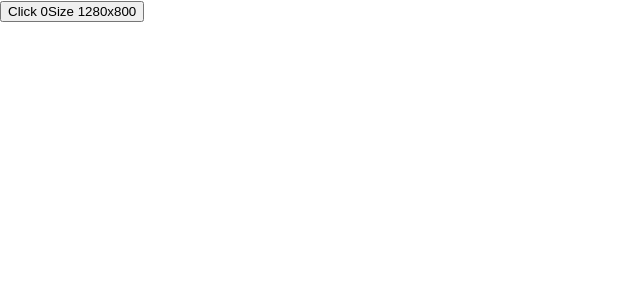
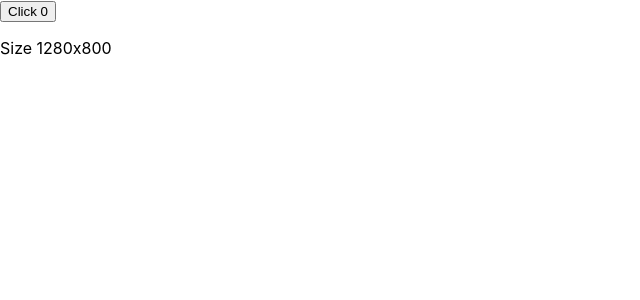
Before and after one commit to kisstar/train-tickets, a React app: page / in a window 1280 px wide. Shown: the top 300 px of the page, without its empty margins (0-640 px from the left). Built offline with nearby package versions, Linux system fonts and the light colour scheme.

Commit message:
feat: 填写正确的依赖和清除副作用

```diff
--- a/src/App.js
+++ b/src/App.js
@@ -12,6 +12,10 @@ function App() {
       height: document.documentElement.clientHeight,
     });
 
+  const onClick = () => {
+    console.log('click');
+  };
+
   useEffect(() => {
     document.title = count;
   });
@@ -25,11 +29,33 @@ function App() {
     // eslint-disable-next-line react-hooks/exhaustive-deps
   }, []);
 
+  useEffect(() => {
+    console.log(`count: ${count}`);
+  }, [count]); // 只在 count 发生改变时执行
+
+  useEffect(() => {
+    document.querySelector('#size').addEventListener('click', onClick, false);
+
+    return () => {
+      document
+        .querySelector('#size')
+        .removeEventListener('click', onClick, false);
+    };
+  });
+
   return (
-    <button onClick={() => setCount(count + 1)}>
-      Click {count}
-      Size {size.width}x{size.height}
-    </button>
+    <>
+      <button onClick={() => setCount(count + 1)}>Click {count}</button>
+      {count & 2 ? (
+        <span id='size'>
+          Size {size.width}x{size.height}
+        </span>
+      ) : (
+        <p id='size'>
+          Size {size.width}x{size.height}
+        </p>
+      )}
+    </>
   );
 }
 
```
